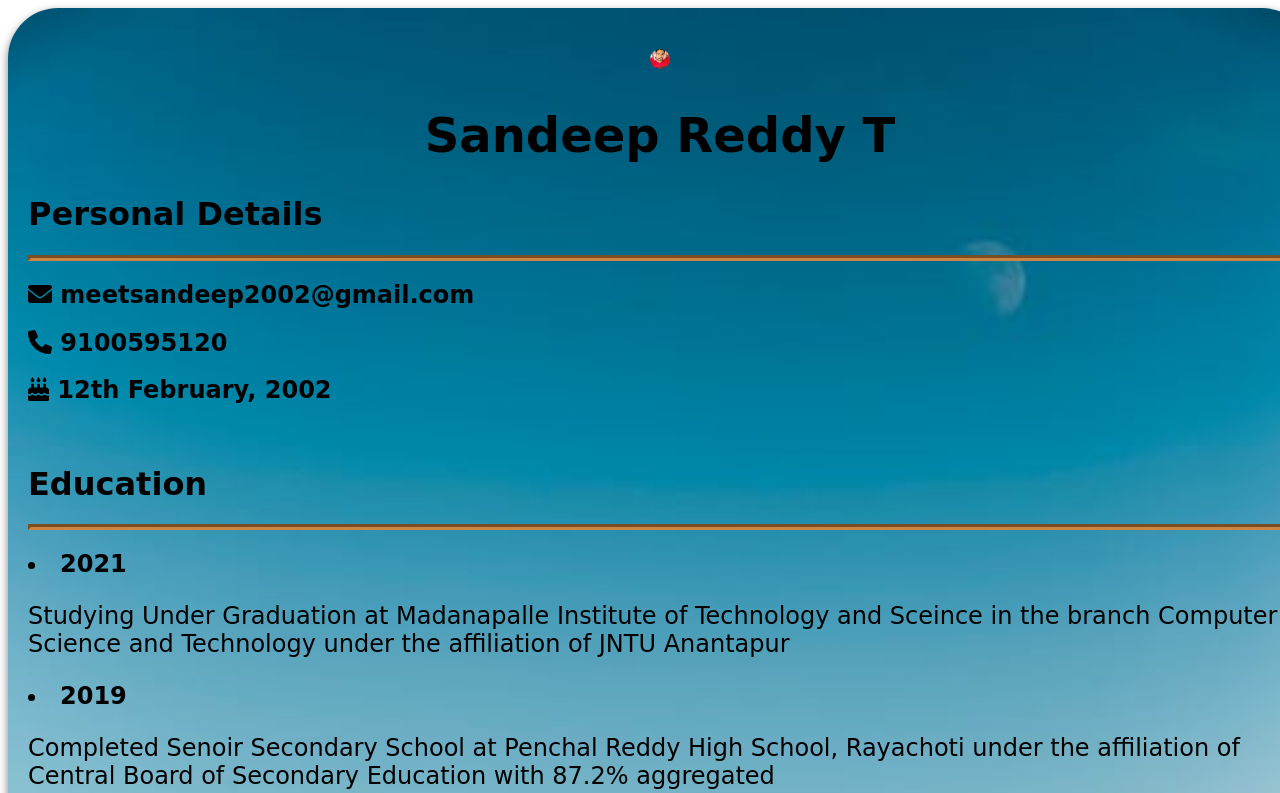
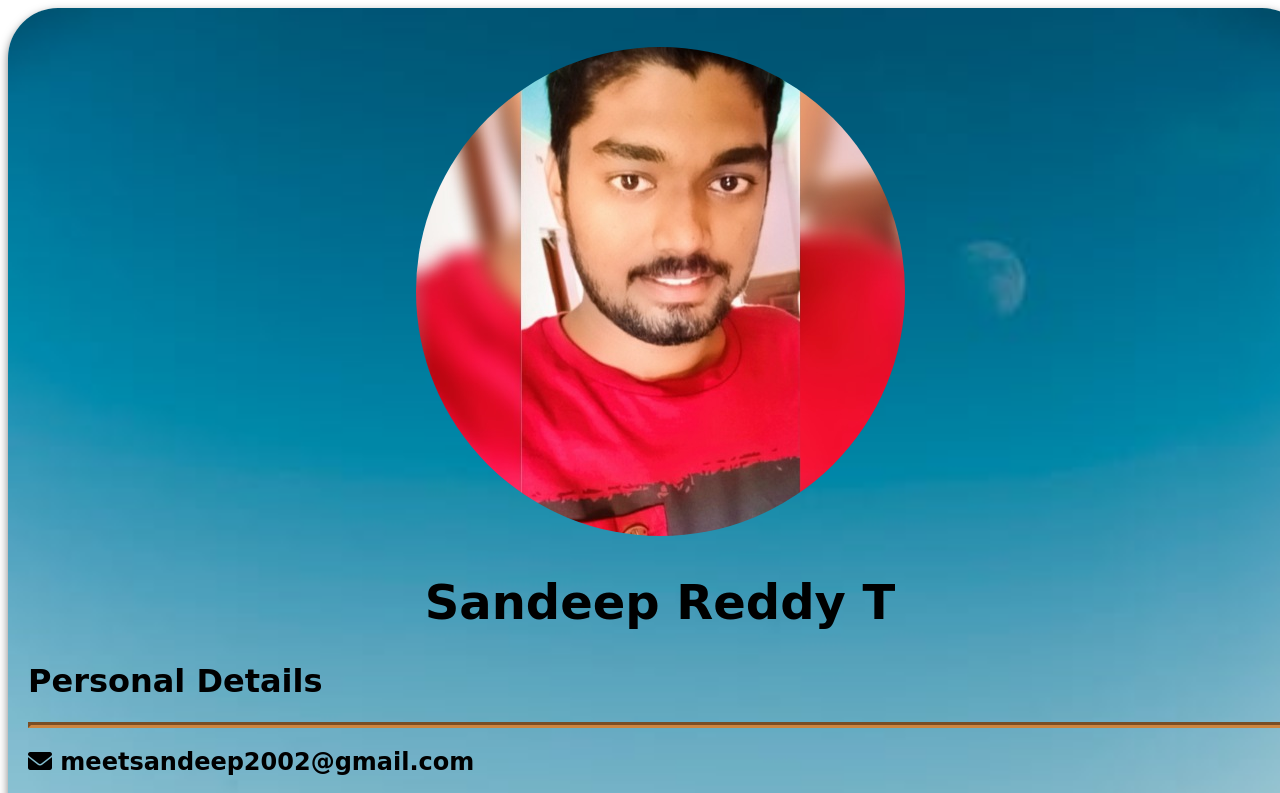
Before and after one commit to tsreddy2002/profile, a plain HTML site: page index.html in a window 1280 px wide. Shown: the top 793 px of the page. Drawn offline with Linux system fonts and the light colour scheme.

Commit message:
Update pro.css

```diff
--- a/pro.css
+++ b/pro.css
@@ -22,8 +22,8 @@
     border-radius: 2000px;
     position: relative;
     margin: auto;
-    height: 20px;
-    width: 20px;
+    height: auto;
+    width: auto;
 
 }
 .details{
```
